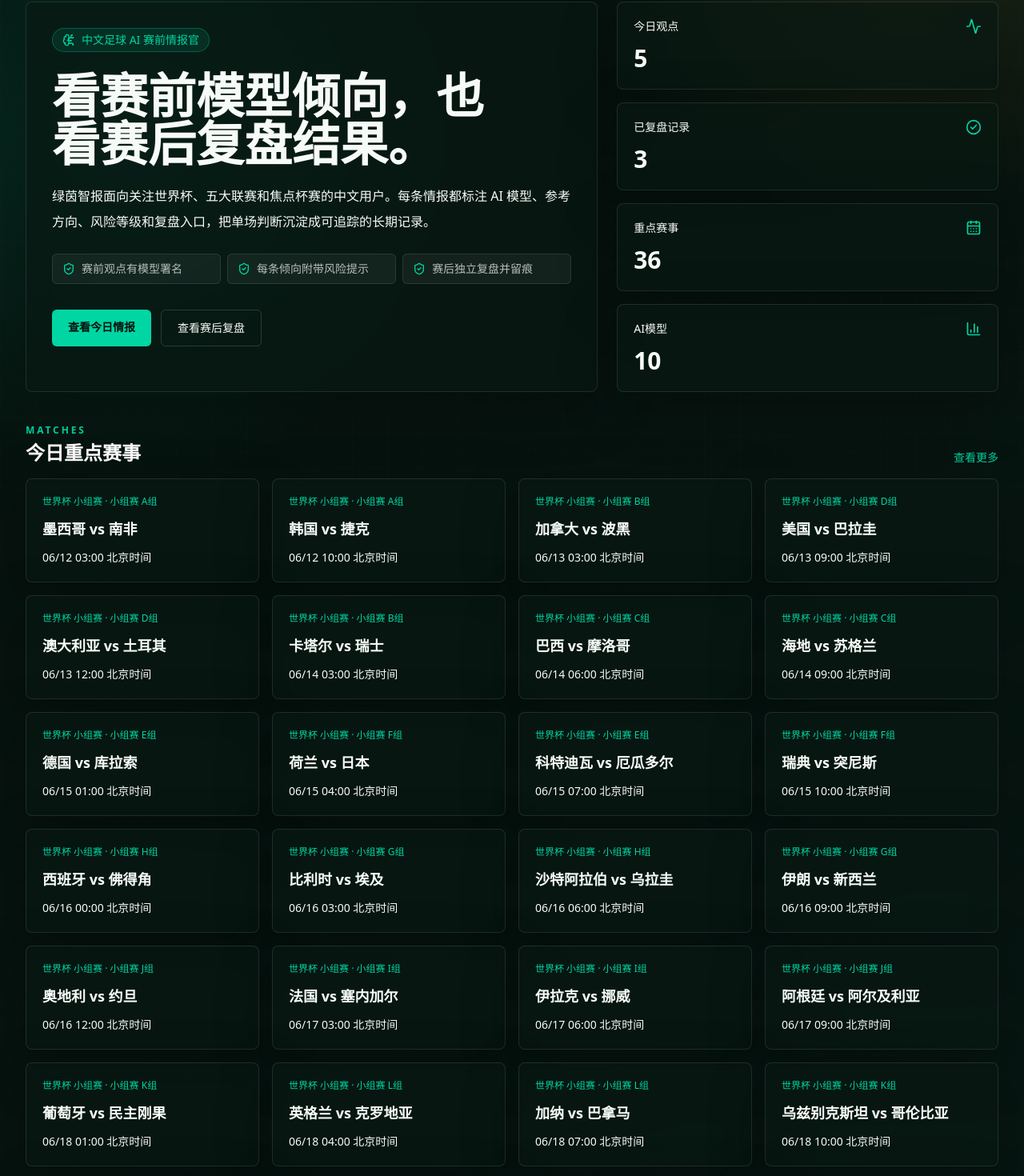
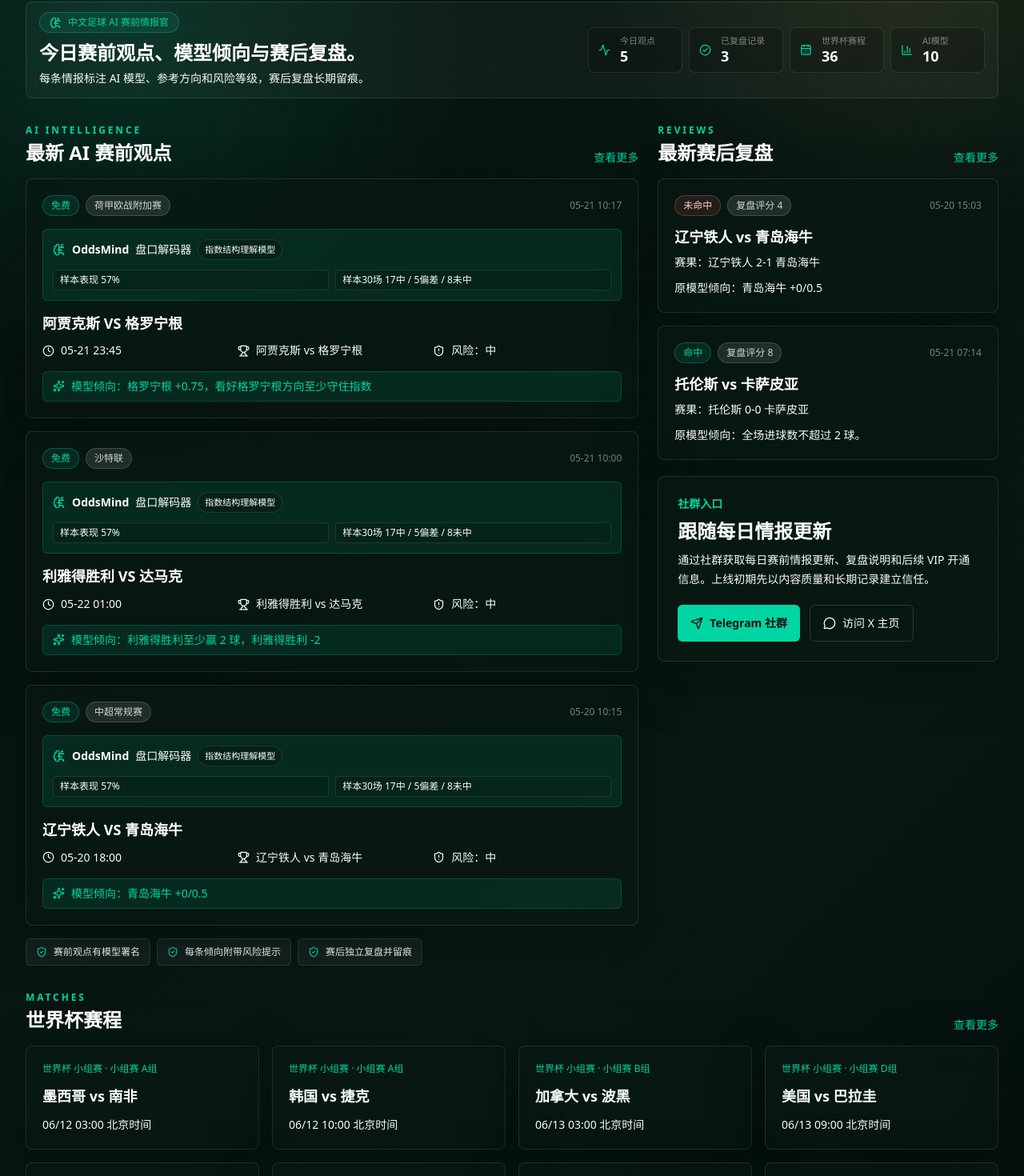
Before and after one commit to currygaovip-oss/football-ai-intel, a Next.js app: page / in a window 1280 px wide. Shown: the part 95-1565 px from the top of the page at 80% size. Built offline with nearby package versions, Linux system fonts and the light colour scheme.

Commit message:
Prioritize predictions on homepage

```diff
--- a/app/page.tsx
+++ b/app/page.tsx
@@ -12,7 +12,7 @@ export default function HomePage() {
   const stats = [
     { label: "今日观点", value: predictions.length, Icon: Activity },
     { label: "已复盘记录", value: reviews.length, Icon: CheckCircle2 },
-    { label: "重点赛事", value: matches.length, Icon: CalendarDays },
+    { label: "世界杯赛程", value: matches.length, Icon: CalendarDays },
     { label: "AI模型", value: modelCount, Icon: BarChart3 }
   ];
   const principles = [
@@ -22,52 +22,65 @@ export default function HomePage() {
   ];
 
   return (
-    <div className="space-y-10">
-      <section className="grid gap-6 lg:grid-cols-[1.2fr_0.8fr]">
-        <div className="glass overflow-hidden rounded-lg p-6 sm:p-8">
-          <div className="inline-flex items-center gap-2 rounded-full border border-turf/30 bg-turf/10 px-3 py-1 text-sm text-turf">
-            <BrainCircuit size={16} /> 中文足球 AI 赛前情报官
+    <div className="space-y-8">
+      <section className="rounded-lg border border-white/10 bg-white/[0.04] px-4 py-3">
+        <div className="flex flex-col gap-3 xl:flex-row xl:items-center xl:justify-between">
+          <div>
+            <div className="inline-flex items-center gap-2 rounded-full border border-turf/30 bg-turf/10 px-3 py-1 text-xs text-turf">
+              <BrainCircuit size={15} /> 中文足球 AI 赛前情报官
             </div>
-          <h1 className="mt-6 max-w-3xl text-4xl font-semibold leading-tight text-balance sm:text-6xl">
-            看赛前模型倾向，也看赛后复盘结果。
+            <h1 className="mt-2 text-xl font-semibold leading-tight text-white sm:text-2xl">
+              今日赛前观点、模型倾向与赛后复盘。
             </h1>
-          <p className="mt-5 max-w-2xl text-base leading-8 text-white/66">
-            绿茵智报面向关注世界杯、五大联赛和焦点杯赛的中文用户。每条情报都标注 AI 模型、参考方向、风险等级和复盘入口，把单场判断沉淀成可追踪的长期记录。
+            <p className="mt-1 max-w-3xl text-sm leading-6 text-white/58">
+              每条情报标注 AI 模型、参考方向和风险等级，赛后复盘长期留痕。
             </p>
-          <div className="mt-6 grid gap-2 text-sm text-white/70 sm:grid-cols-3">
-            {principles.map((principle) => (
-              <div key={principle} className="flex items-center gap-2 rounded-md border border-white/10 bg-white/5 px-3 py-2">
-                <ShieldCheck size={16} className="text-turf" />
-                {principle}
+          </div>
+          <div className="flex gap-2 overflow-x-auto xl:min-w-[520px] xl:justify-end">
+            {stats.map(({ label, value, Icon }) => (
+              <div key={label} className="flex min-w-[118px] items-center gap-3 rounded-lg border border-white/10 bg-black/20 px-3 py-2">
+                <Icon className="shrink-0 text-turf" size={15} />
+                <div>
+                  <div className="text-[11px] text-white/45">{label}</div>
+                  <div className="text-lg font-semibold leading-tight">{value}</div>
+                </div>
               </div>
             ))}
           </div>
-          <div className="mt-8 flex flex-col gap-3 sm:flex-row">
-            <Link href="/today" className="rounded-md bg-turf px-5 py-3 text-center text-sm font-semibold text-pitch-950">
-              查看今日情报
-            </Link>
-            <Link href="/reviews" className="rounded-md border border-white/15 px-5 py-3 text-center text-sm text-white/82">
-              查看赛后复盘
-            </Link>
-          </div>
-        </div>
-        <div className="grid gap-4">
-          {stats.map(({ label, value, Icon }) => (
-            <div key={label} className="glass rounded-lg p-5">
-              <div className="flex items-center justify-between">
-                <span className="text-sm text-white/56">{label}</span>
-                <Icon className="text-turf" size={20} />
-              </div>
-              <div className="mt-3 text-3xl font-semibold">{value}</div>
-            </div>
-          ))}
         </div>
       </section>
 
+      <section className="grid gap-6 xl:grid-cols-[1.35fr_0.75fr]">
+        <div>
+          <SectionHeading title="最新 AI 赛前观点" eyebrow="AI Intelligence" href="/today" />
+          <div className="grid gap-4">
+            {predictions.slice(0, 3).map(({ prediction, model }) => <PredictionCard key={prediction.id} prediction={prediction} model={model} />)}
+          </div>
+          <div className="mt-4 flex flex-wrap gap-2">
+            {principles.map((principle) => (
+              <span key={principle} className="inline-flex items-center gap-2 rounded-md border border-white/10 bg-white/5 px-3 py-2 text-xs text-white/62">
+                <ShieldCheck size={14} className="text-turf" />
+                {principle}
+              </span>
+            ))}
+          </div>
+        </div>
+
+        <aside className="space-y-5">
+          <div>
+            <SectionHeading title="最新赛后复盘" eyebrow="Reviews" href="/reviews" />
+            <div className="grid gap-4">
+              {reviews.slice(0, 2).map(({ review, prediction }) => <ReviewCard key={review.id} review={review} prediction={prediction} />)}
+            </div>
+          </div>
+          <SocialCta />
+        </aside>
+      </section>
+
       <section>
-        <SectionHeading title="今日重点赛事" eyebrow="Matches" href="/schedule" />
+        <SectionHeading title="世界杯赛程" eyebrow="Matches" href="/schedule" />
         <div className="grid gap-4 md:grid-cols-2 xl:grid-cols-4">
-          {matches.map((match) => (
+          {matches.slice(0, 8).map((match) => (
             <div key={match.id} className="glass rounded-lg p-5">
               <div className="mb-3 text-xs text-turf">{match.competition} · {match.stage}</div>
               <div className="text-lg font-semibold">{match.home_team} vs {match.away_team}</div>
@@ -75,13 +88,6 @@ export default function HomePage() {
               {match.status === "finished" ? <div className="mt-3 text-2xl font-semibold text-gold">{match.home_score}-{match.away_score}</div> : null}
             </div>
           ))}
-        </div>
-      </section>
-
-      <section>
-        <SectionHeading title="最新 AI 赛前观点" eyebrow="AI Intelligence" href="/today" />
-        <div className="grid gap-4 lg:grid-cols-3">
-          {predictions.map(({ prediction, model }) => <PredictionCard key={prediction.id} prediction={prediction} model={model} />)}
         </div>
       </section>
 
@@ -96,17 +102,10 @@ export default function HomePage() {
         </div>
       </section>
 
-      <section className="grid gap-6 lg:grid-cols-[1fr_0.8fr]">
-        <div>
-          <SectionHeading title="最新赛后复盘" eyebrow="Reviews" href="/reviews" />
-          <div className="grid gap-4">
-            {reviews.map(({ review, prediction }) => <ReviewCard key={review.id} review={review} prediction={prediction} />)}
-          </div>
-        </div>
-        <div>
+      <section>
         <SectionHeading title="热门赛事" eyebrow="Hot" href="/hot" />
-          <div className="grid gap-4">
-            {hotEvents.map((event) => (
+        <div className="grid gap-4 md:grid-cols-2 xl:grid-cols-3">
+          {hotEvents.slice(0, 6).map((event) => (
             <div key={event.id} className="glass rounded-lg p-5">
               <div className="text-xs text-gold">{event.competition} · {event.kickoff_time_text}</div>
               <h3 className="mt-2 text-lg font-semibold">{event.matchup}</h3>
@@ -114,10 +113,7 @@ export default function HomePage() {
             </div>
           ))}
         </div>
-        </div>
       </section>
-
-      <SocialCta />
     </div>
   );
 }
```
Lines whose indentation alone changed are shown as unchanged.
